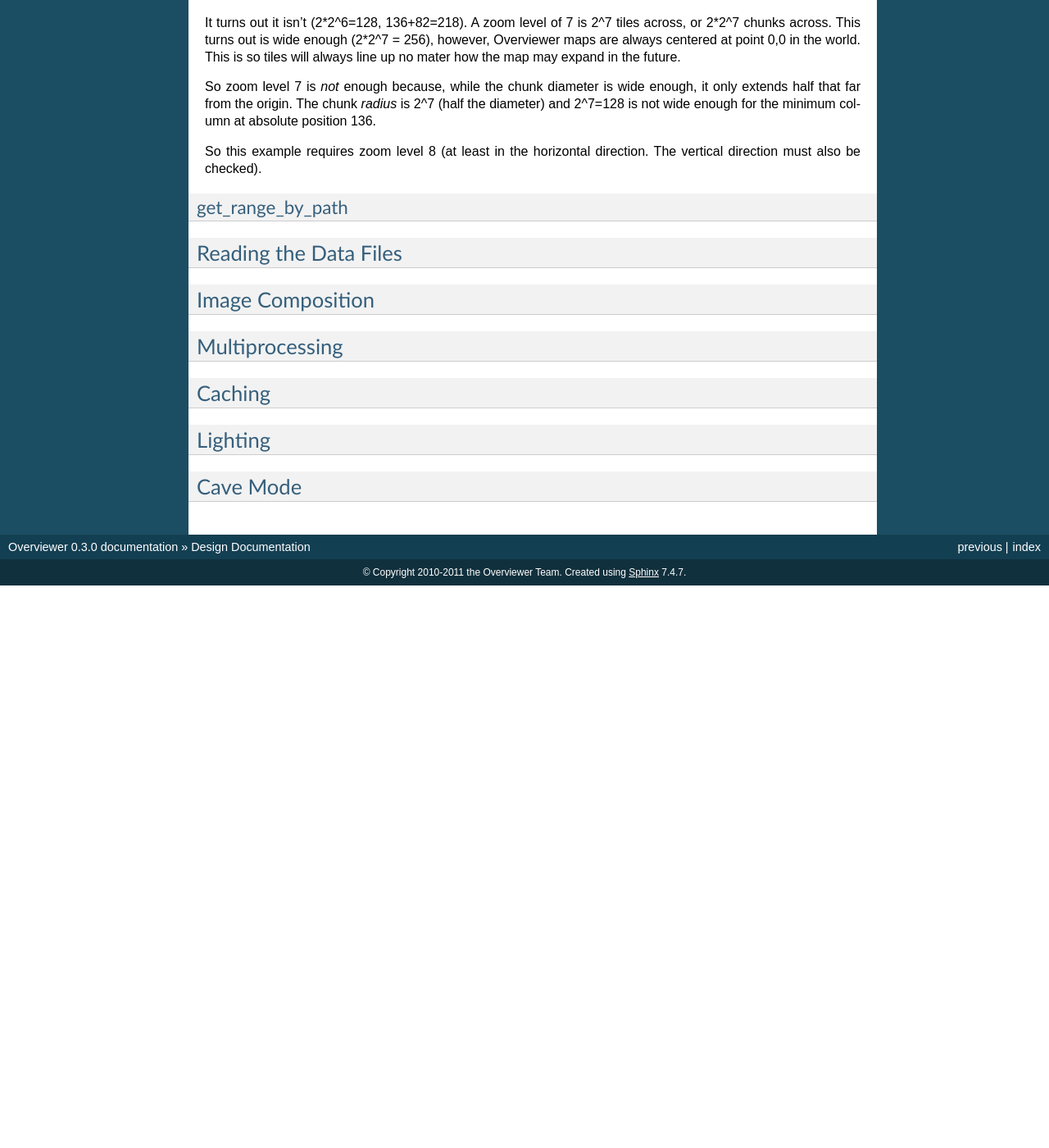
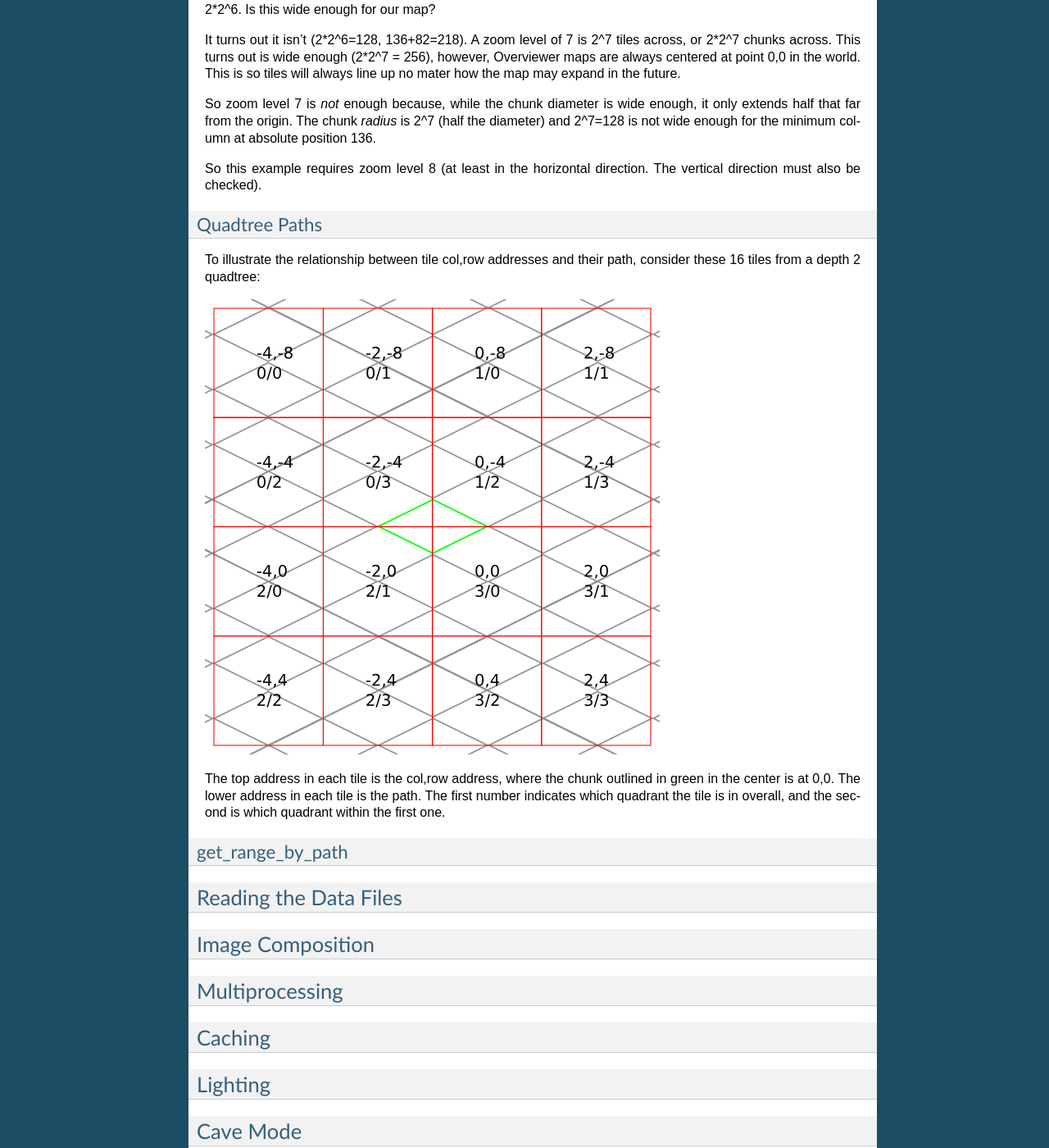
Before and after one commit to overviewer/Minecraft-Overviewer, a Sphinx documentation site: the page built from docs/design/designdoc.rst, in a window 1280 px wide and 1400 px high, scrolled down 15189 px. Shown: the whole window at 82% size. Built offline with Sphinx 7.4.7, drawn with Linux system fonts in a browser that asks for light colours; before the commit the page ends 15903 px from its top, so only the background shows below that; some of the changed text lies outside the part shown.

Commit message:
docs: illustration of quadtree paths

```diff
--- a/docs/design/designdoc.rst
+++ b/docs/design/designdoc.rst
@@ -547,6 +547,20 @@ absolute position 136.
 So this example requires zoom level 8 (at least in the horizontal direction.
 The vertical direction must also be checked).
 
+Quadtree Paths
+--------------
+
+To illustrate the relationship between tile col,row addresses and their path,
+consider these 16 tiles from a depth 2 quadtree:
+
+.. image:: quadtree/depth2addresses.png
+    :alt: Addresses and paths for 16 tiles in a depth 2 tree
+
+The top address in each tile is the col,row address, where the chunk outlined in
+green in the center is at 0,0. The lower address in each tile is the path. The
+first number indicates which quadrant the tile is in overall, and the second is
+which quadrant within the first one.
+
 get_range_by_path
 -----------------
 .. Explain the quadtree.QuadtreeGen._get_range_by_path method
```
Also changed, not shown: docs/design/quadtree/depth2addresses.png (added), docs/design/quadtree/depth2addresses.svg (added).
